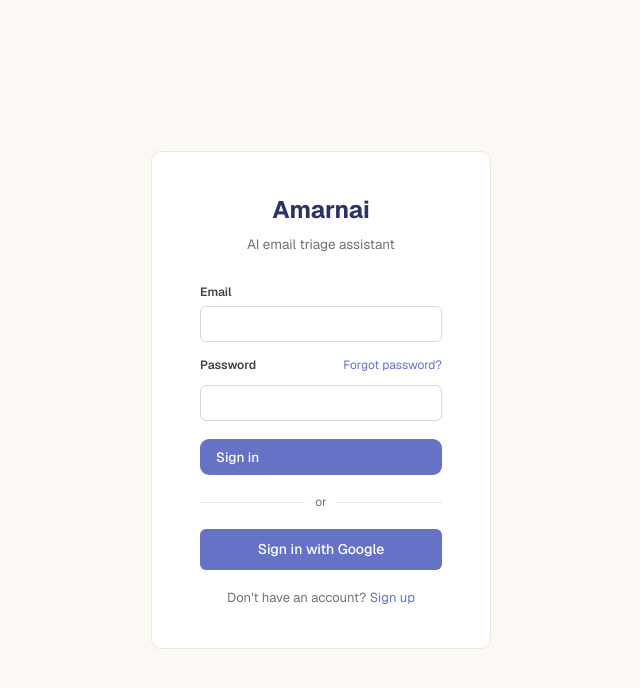
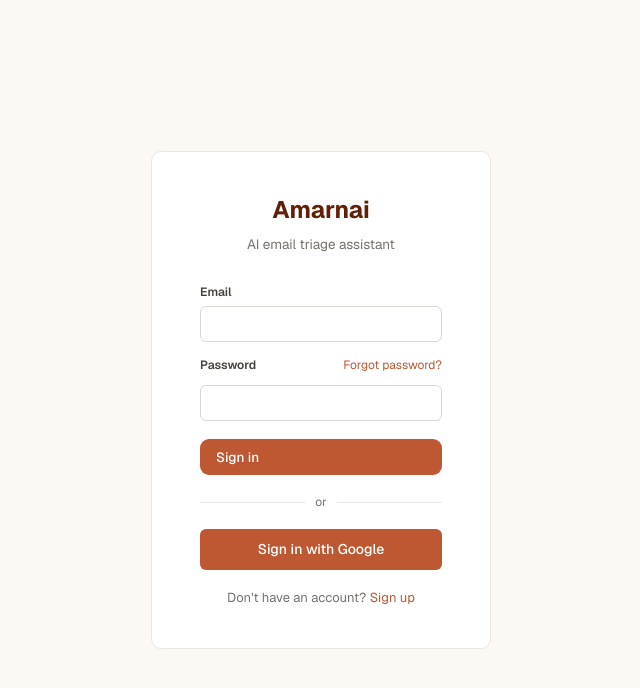
Before and after one commit to amarnai/amarnai, a Next.js app in the folder apps/web/: page /sign-in in a window 1280 px wide. Shown: the top 688 px of the page, without its empty margins (319-959 px from the left). Built offline with nearby package versions, Linux system fonts and the light colour scheme; no server answers.

Commit message:
design: switch brand accent from indigo to terracotta (#c2683f)
Replaces the soft-indigo hue (275) with terracotta (hue 40) across all
accent tokens — base, ink, soft tint, border, hover, and focus ring —
to reflect the clay Amarna-letter origin of the name.

```diff
--- a/apps/web/src/app/globals.css
+++ b/apps/web/src/app/globals.css
@@ -1,5 +1,5 @@
 /* ─── Design tokens ──────────────────────────────────────────────────────────
-   Warm-neutral surfaces + soft indigo accent. Raw values live here only;
+   Warm-neutral surfaces + terracotta accent. Raw values live here only;
    semantic aliases below bridge to existing component class names.
    ────────────────────────────────────────────────────────────────────────── */
 
@@ -23,11 +23,11 @@
   --line-2: oklch(88% 0.006 80);
   --line-3: oklch(80% 0.008 80);
 
-  /* ── Accent — soft indigo ── */
-  --accent:      oklch(58% 0.13 275);
-  --accent-ink:  oklch(34% 0.09 275);
-  --accent-soft: oklch(95.5% 0.025 275);
-  --accent-line: oklch(86% 0.05 275);
+  /* ── Accent — terracotta ── */
+  --accent:      oklch(58% 0.14 40);
+  --accent-ink:  oklch(34% 0.10 40);
+  --accent-soft: oklch(96% 0.025 40);
+  --accent-line: oklch(87% 0.05 40);
 
   /* ── Teal — AI generation actions ── */
   --teal:      oklch(57% 0.13 190);
@@ -72,8 +72,8 @@
   --color-subtle:         var(--ink-4);
 
   --color-primary:       var(--accent);
-  --color-primary-hover: oklch(53% 0.14 275);
-  --color-primary-ring:  oklch(58% 0.13 275 / 0.18);
+  --color-primary-hover: oklch(53% 0.15 40);
+  --color-primary-ring:  oklch(58% 0.14 40 / 0.18);
   --color-accent:        var(--accent);
 
   /* Ink tints (active states, tags, edge labels) */
@@ -172,8 +172,8 @@ body {
   width: 22px;
   height: 22px;
   border-radius: 7px;
-  background: radial-gradient(circle at 30% 30%, oklch(78% 0.10 275), oklch(55% 0.14 275) 70%);
-  box-shadow: inset 0 0 0 1px oklch(45% 0.10 275 / 0.4), 0 1px 2px oklch(45% 0.10 275 / 0.3);
+  background: radial-gradient(circle at 30% 30%, oklch(78% 0.10 40), oklch(55% 0.14 40) 70%);
+  box-shadow: inset 0 0 0 1px oklch(45% 0.10 40 / 0.4), 0 1px 2px oklch(45% 0.10 40 / 0.3);
   flex-shrink: 0;
 }
 
@@ -3397,7 +3397,7 @@ a {
 .em-toast .t-dot { width: 7px; height: 7px; border-radius: 50%; background: var(--accent); }
 
 .em-toast button {
-  color: oklch(78% 0.05 275);
+  color: oklch(78% 0.05 40);
   font-family: var(--f-mono);
   font-size: 11px;
   letter-spacing: 0.04em;
--- a/apps/web/src/lib/tokens.ts
+++ b/apps/web/src/lib/tokens.ts
@@ -5,7 +5,7 @@
 // matching CSS variable in globals.css.
 
 export const tokens = {
-  primary: "#1E3A5F",      // --color-primary (--brand-ink)
+  primary: "#c2683f",      // --color-primary (--accent terracotta)
   accent: "#D4A017",       // --color-accent / --color-warning (--brand-gold)
   accentDim: "#b5890e",    // darker gold for selected-warning edge state
   edgeDefault: "#94a3b8",  // neutral slate for unselected, non-warning edges
```
